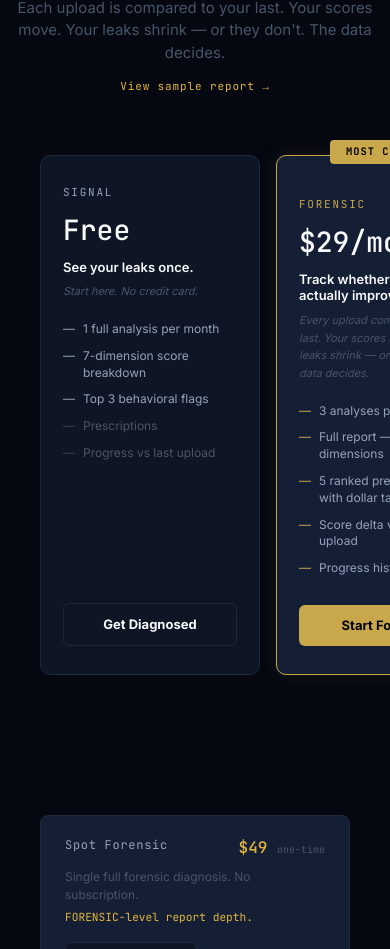
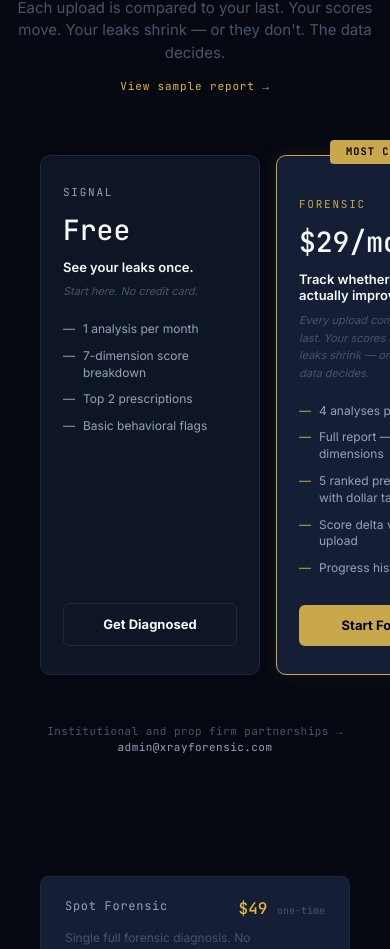
Before and after one commit to khtbt91-ctrl/xray-forensic, a Next.js app: page / in a window 390 px wide. Shown: the part 10880-11829 px from the top of the page. Built offline with nearby package versions, Linux system fonts and the light colour scheme; no server answers.

Commit message:
fix: remove Guardian/Sovereign, correct 4-tier structure, fix OPERATOR unlimited

```diff
--- a/app/components/TierCards.tsx
+++ b/app/components/TierCards.tsx
@@ -28,11 +28,10 @@ const TIERS: Tier[] = [
     tagline: "See your leaks once.",
     hook: "Start here. No credit card.",
     features: [
-      { text: "1 full analysis per month", included: true },
+      { text: "1 analysis per month", included: true },
       { text: "7-dimension score breakdown", included: true },
-      { text: "Top 3 behavioral flags", included: true },
-      { text: "Prescriptions", included: false },
-      { text: "Progress vs last upload", included: false },
+      { text: "Top 2 prescriptions", included: true },
+      { text: "Basic behavioral flags", included: true },
     ],
     cta: "Get Diagnosed",
     href: "/new",
@@ -46,14 +45,14 @@ const TIERS: Tier[] = [
     tagline: "Track whether you're actually improving.",
     hook: "Every upload compares to your last. Your scores move. The leaks shrink — or they don't. The data decides.",
     features: [
-      { text: "3 analyses per month", included: true },
+      { text: "4 analyses per month", included: true },
       { text: "Full report — all flags, all dimensions", included: true },
       { text: "5 ranked prescriptions with dollar targets", included: true },
       { text: "Score delta vs previous upload", included: true },
       { text: "Progress history", included: true },
     ],
     cta: "Start Forensic",
-    href: "/new?tier=forensic",
+    href: "/payment?tier=forensic",
     highlight: true,
     popular: true,
     accent: "#C9A84C",
@@ -62,59 +61,37 @@ const TIERS: Tier[] = [
     name: "OPERATOR",
     price: "$79/mo",
     tagline: "Institutional-grade behavioral intelligence.",
-    hook: "10 analyses per month. Weekly uploads show weekly change. Monthly uploads build the arc.",
+    hook: "Unlimited analyses. Weekly uploads show weekly change. Monthly uploads build the arc.",
     features: [
-      { text: "10 analyses per month", included: true },
+      { text: "Unlimited analyses", included: true },
       { text: "Everything in Forensic", included: true },
       { text: "AI narrative diagnosis", included: true },
       { text: "Trader DNA profile", included: true },
       { text: "Anonymous benchmarking", included: true },
+      { text: "Compliance tracker", included: true },
     ],
     cta: "Go Operator",
-    href: "/new?tier=operator",
+    href: "/payment?tier=operator",
     highlight: false,
     popular: false,
     accent: "var(--accent-primary)",
   },
   {
-    name: "GUARDIAN",
+    name: "ELITE",
     price: "$149/mo",
-    tagline: "The risk desk you never had.",
-    hook: "Unlimited analyses. Real-time behavioral alerts before you pull the trigger — not after.",
+    tagline: "The complete system.",
+    hook: "Every tool. Every edge. Built for traders who treat performance as infrastructure.",
     features: [
-      { text: "Unlimited analyses", included: true },
-      { text: "Everything in Forensic", included: true },
-      { text: "Real-time behavioral alerts", included: true },
-      { text: "5 broker connections", included: true },
-      { text: "Discipline certification", included: true },
+      { text: "Everything in Operator", included: true },
+      { text: "Prop firm Monte Carlo simulation", included: true },
+      { text: "Priority support", included: true },
+      { text: "Early access to new features", included: true },
     ],
-    cta: "Join Waitlist",
-    href: "mailto:admin@xrayforensic.com?subject=Guardian%20Waitlist",
+    cta: "Go Elite",
+    href: "/payment?tier=elite",
     highlight: false,
     popular: false,
     accent: "var(--warning)",
-    disabled: true,
-    badge: "PHASE 3",
-  },
-  {
-    name: "SOVEREIGN",
-    price: "$399/mo",
-    tagline: "Institutional and prop firm layer.",
-    hook: "White-label forensic intelligence for prop firms and trading desks. Behavioral risk at scale.",
-    features: [
-      { text: "Everything in Guardian", included: true },
-      { text: "50 accounts managed", included: true },
-      { text: "Firm-wide trader analytics", included: true },
-      { text: "White-label reports", included: true },
-      { text: "Dedicated support", included: true },
-    ],
-    cta: "Contact Us",
-    href: "mailto:admin@xrayforensic.com?subject=Sovereign%20Inquiry",
-    highlight: false,
-    popular: false,
-    accent: "var(--accent-secondary)",
-    disabled: true,
-    badge: "PHASE 3",
   },
 ];
 
@@ -193,6 +170,7 @@ export default function TierCards() {
             return (
               <div
                 key={tier.name}
+                id={`tier-${tier.name.toLowerCase()}`}
                 onMouseEnter={() => !tier.disabled && setHoveredTier(tier.name)}
                 onMouseLeave={() => setHoveredTier(null)}
                 style={{
@@ -313,6 +291,24 @@ export default function TierCards() {
           })}
           </div> {/* inner: flex centering */}
         </div> {/* outer: horizontal scroll */}
+
+        {/* Partnership line */}
+        <p style={{
+          textAlign: "center",
+          fontFamily: MONO,
+          fontSize: 11,
+          color: "var(--text-muted)",
+          marginTop: 28,
+          letterSpacing: "0.04em",
+        }}>
+          Institutional and prop firm partnerships →{" "}
+          <a
+            href="mailto:admin@xrayforensic.com"
+            style={{ color: "var(--text-secondary)", textDecoration: "none" }}
+          >
+            admin@xrayforensic.com
+          </a>
+        </p>
       </FadeInUp>
     </section>
   );
--- a/app/pricing/page.tsx
+++ b/app/pricing/page.tsx
@@ -15,14 +15,14 @@ const TIERS = [
     id: "signal",
     name: "SIGNAL",
     price: null as string | null,
-    tagline: "One diagnosis. Real evidence.",
+    tagline: "See your leaks once.",
     features: [
       { text: "1 analysis per month", included: true },
-      { text: "Basic 7-dimension report", included: true },
-      { text: "Prescriptions", included: false },
-      { text: "Compliance tracking", included: false },
+      { text: "7-dimension score breakdown", included: true },
+      { text: "Top 2 prescriptions", included: true },
+      { text: "Basic behavioral flags", included: true },
     ],
-    cta: "Get Started",
+    cta: "Get Diagnosed",
     popular: false,
     free: true,
   },
@@ -30,16 +30,16 @@ const TIERS = [
     id: "forensic",
     name: "FORENSIC",
     price: "29" as string | null,
-    tagline: "Full forensic read. Your first real mirror.",
+    tagline: "Track whether you're actually improving.",
     features: [
       { text: "4 analyses per month", included: true },
-      { text: "Full AI diagnostic report", included: true },
-      { text: "5 ranked prescriptions", included: true },
-      { text: "What-If engine (2/mo)", included: true },
-      { text: "Compliance tracking", included: true },
+      { text: "Full report — all flags, all dimensions", included: true },
+      { text: "5 ranked prescriptions with dollar targets", included: true },
+      { text: "Score delta vs previous upload", included: true },
+      { text: "Progress history", included: true },
     ],
-    cta: "Upgrade to Forensic",
-    popular: false,
+    cta: "Start Forensic",
+    popular: true,
     free: false,
   },
   {
@@ -50,27 +50,27 @@ const TIERS = [
     features: [
       { text: "Unlimited analyses", included: true },
       { text: "Everything in Forensic", included: true },
+      { text: "AI narrative diagnosis", included: true },
       { text: "Trader DNA profile", included: true },
       { text: "Anonymous benchmarking", included: true },
-      { text: "Broker connection (Phase 2)", included: true },
+      { text: "Compliance tracker", included: true },
     ],
-    cta: "Upgrade to Operator",
-    popular: true,
+    cta: "Go Operator",
+    popular: false,
     free: false,
   },
   {
     id: "elite",
     name: "ELITE",
     price: "149" as string | null,
-    tagline: "The risk desk you never had.",
+    tagline: "The complete system.",
     features: [
       { text: "Everything in Operator", included: true },
-      { text: "Real-time behavioral alerts", included: true },
-      { text: "Discipline certification", included: true },
-      { text: "5 broker connections", included: true },
-      { text: "Priority diagnosis", included: true },
+      { text: "Prop firm Monte Carlo simulation", included: true },
+      { text: "Priority support", included: true },
+      { text: "Early access to new features", included: true },
     ],
-    cta: "Upgrade to Elite",
+    cta: "Go Elite",
     popular: false,
     free: false,
   },
@@ -100,7 +100,7 @@ function PricingPageInner() {
     profile.analyses_limit !== -1 &&
     profile.analyses_used >= profile.analyses_limit;
   const freeCTAHref = !user ? "/login" : limitReached ? "/dashboard" : "/new";
-  const freeCTALabel = limitReached ? "View Dashboard" : "Get Started";
+  const freeCTALabel = limitReached ? "View Dashboard" : "Get Diagnosed";
 
   return (
     <main style={{ minHeight: "100vh", background: "#050811", color: "#f8fafc" }}>
@@ -243,7 +243,7 @@ function PricingPageInner() {
                   transformOrigin: "center",
                   whiteSpace: "nowrap",
                 }}>
-                  Most Popular
+                  MOST CHOSEN
                 </div>
               )}
 
@@ -402,64 +402,22 @@ function PricingPageInner() {
         </div>
       </div>
 
-      {/* Phase 3 waitlist */}
-      <div style={{ maxWidth: 760, margin: "0 auto 96px", padding: "0 24px" }}>
-        <div
-          className="glow-gold"
-          style={{
-            background: "#0e1626",
-            border: "1px solid rgba(229,184,60,0.45)",
-            borderRadius: 12,
-            padding: "48px 40px",
-            textAlign: "center",
-          }}
-        >
-          <p style={{
-            fontFamily: MONO,
-            fontSize: 11,
-            letterSpacing: "0.15em",
-            textTransform: "uppercase",
-            color: GOLD,
-            margin: "0 0 16px",
-          }}>
-            PHASE 3: INSTITUTIONAL INFRASTRUCTURE WAITLIST
-          </p>
-          <h2 style={{
-            fontFamily: SPACE,
-            fontSize: "clamp(1.25rem, 2.5vw, 1.75rem)",
-            fontWeight: 700,
-            color: "#f8fafc",
-            margin: "0 0 12px",
-          }}>
-            Trading desk infrastructure coming.
-          </h2>
-          <p style={{
-            fontSize: 15,
-            color: "#94a3b8",
-            lineHeight: 1.7,
-            maxWidth: 480,
-            margin: "0 auto 32px",
-          }}>
-            Multi-account visibility. Automated risk protocols.
-            Real-time behavioral intervention at scale.
-          </p>
+      {/* Partnership line */}
+      <div style={{ maxWidth: 960, margin: "0 auto", padding: "0 24px 64px", textAlign: "center" }}>
+        <p style={{
+          fontFamily: MONO,
+          fontSize: 12,
+          color: "#475569",
+          letterSpacing: "0.04em",
+        }}>
+          Institutional and prop firm partnerships →{" "}
           <a
-            href="mailto:admin@xrayforensic.com?subject=SOVEREIGN%20waitlist"
-            style={{
-              display: "inline-block",
-              padding: "12px 32px",
-              background: GOLD,
-              color: "#000",
-              fontFamily: SPACE,
-              fontWeight: 700,
-              fontSize: 14,
-              borderRadius: 6,
-              textDecoration: "none",
-            }}
+            href="mailto:admin@xrayforensic.com"
+            style={{ color: "#94a3b8", textDecoration: "none" }}
           >
-            Join Waitlist →
+            admin@xrayforensic.com
           </a>
-        </div>
+        </p>
       </div>
 
       {/* Bottom CTA */}
```
